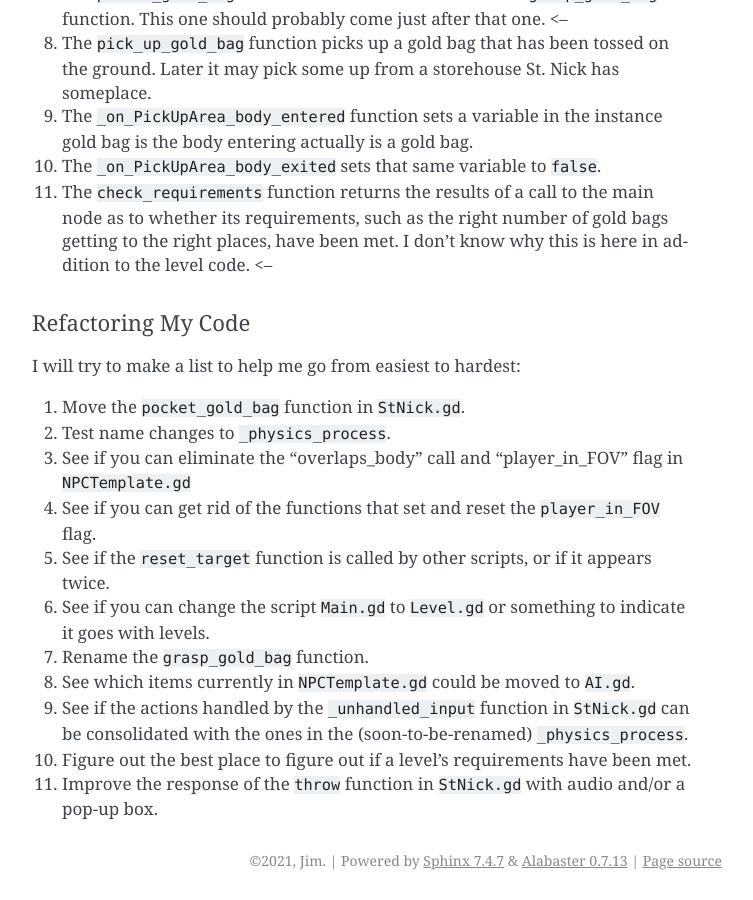
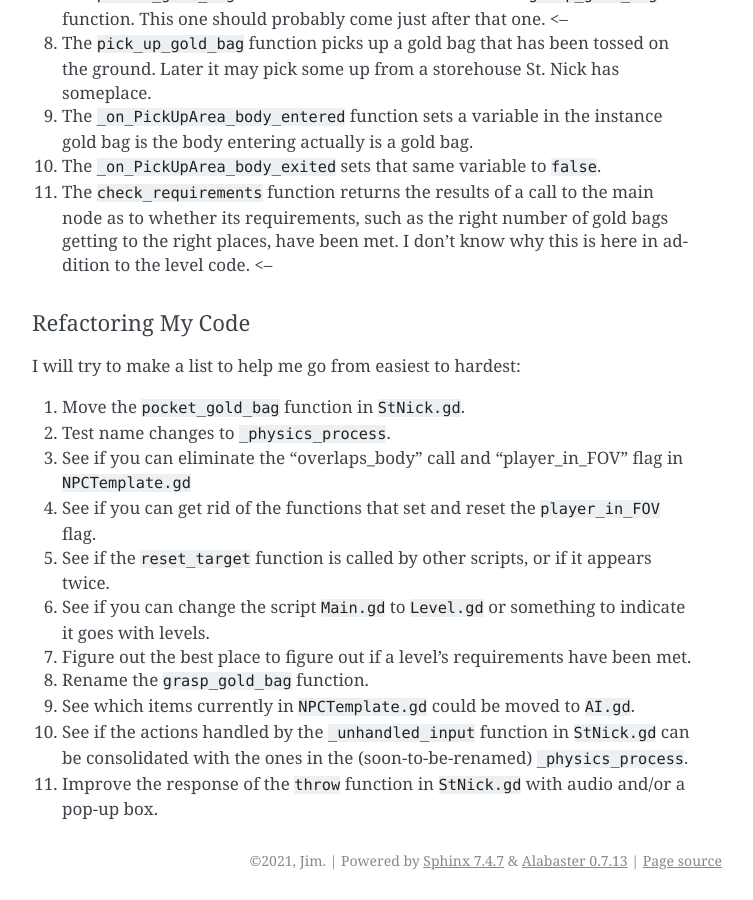
Before and after one commit to JMorris1575/Christmas2022, a Sphinx documentation site: the page built from docs/st_nick_game_dev.rst, in a window 1280 px wide and 900 px high, scrolled down 52376 px. Shown: the whole window, without its empty margins (388-1141 px from the left). Built offline with Sphinx 7.4.7, drawn with Linux system fonts in a browser that asks for light colours.

```diff
--- a/docs/st_nick_game_dev.rst
+++ b/docs/st_nick_game_dev.rst
@@ -2086,9 +2086,9 @@ I will try to make a list to help me go from easiest to hardest:
 #. See if you can get rid of the functions that set and reset the ``player_in_FOV`` flag.
 #. See if the ``reset_target`` function is called by other scripts, or if it appears twice.
 #. See if you can change the script ``Main.gd`` to ``Level.gd`` or something to indicate it goes with levels.
+#. Figure out the best place to figure out if a level's requirements have been met.
 #. Rename the ``grasp_gold_bag`` function.
 #. See which items currently in ``NPCTemplate.gd`` could be moved to ``AI.gd``.
 #. See if the actions handled by the ``_unhandled_input`` function in ``StNick.gd`` can be consolidated with the ones in
    the (soon-to-be-renamed) ``_physics_process``.
-#. Figure out the best place to figure out if a level's requirements have been met.
 #. Improve the response of the ``throw`` function in ``StNick.gd`` with audio and/or a pop-up box.
```
